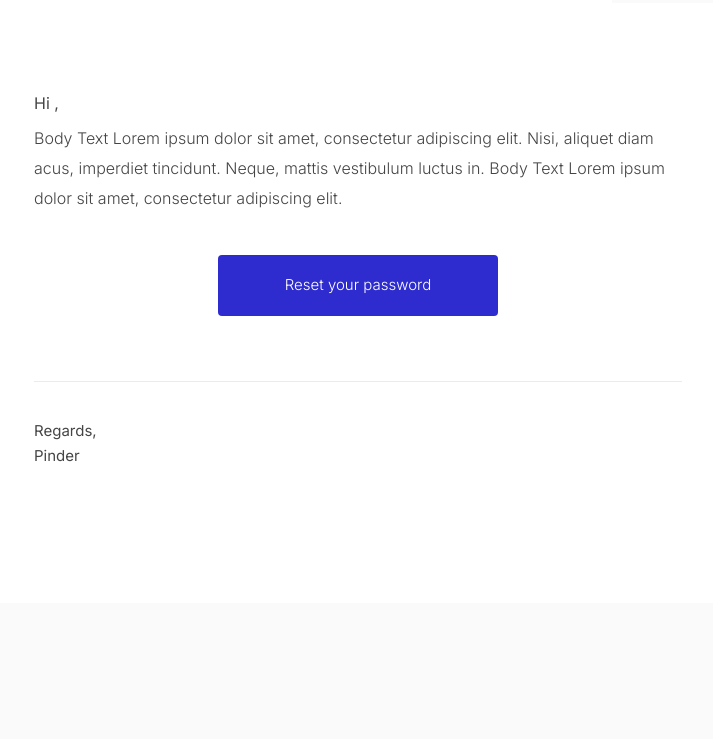
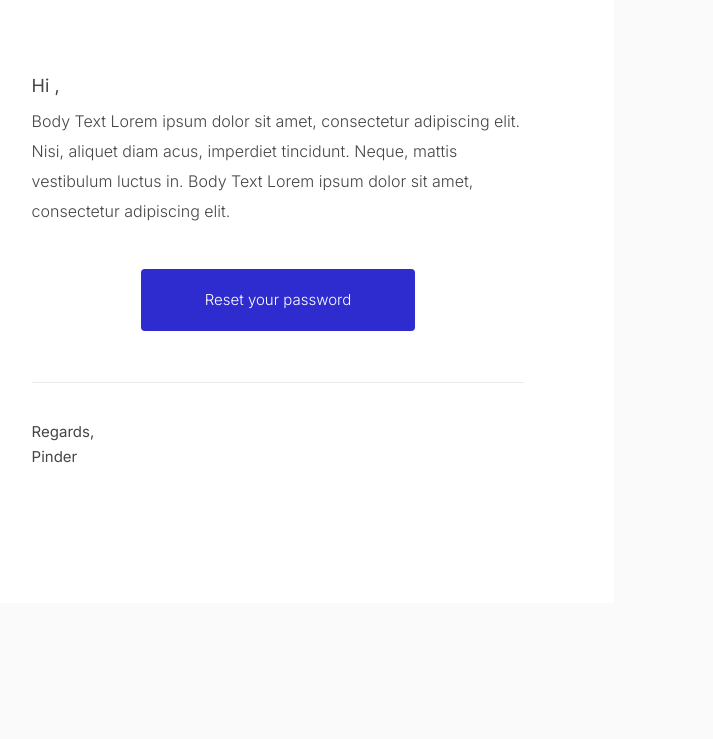
Before and after one commit to LuluNwenyi/Pinder, a Flask app: template templates/password_reset.html in a window 1280 px wide. Shown: the part 201-940 px from the top of the page, without its empty margins (362-1075 px from the left). After the commit the page ends 664 px from the top, so only its background shows below. Run offline with Flask 2, Linux system fonts and the light colour scheme; the template is opened without the code that fills it, so the values that code supplies are empty; parts of the project's set-up code (start-up, migrations or seed data) failed here and were passed over; some web fonts are replaced.

Commit message:
made confirmation.html and reset-password.html responsive. Also adjusted the spacing above footer for mobile devices.

```diff
--- a/templates/password_reset.html
+++ b/templates/password_reset.html
@@ -7,7 +7,7 @@
 			name="viewport"
 			content="width=device-width, initial-scale=1, maximum-scale=1"
 		/>
-    <link rel="stylesheet" href="../static/styles/main.css" type="text/css"/>
+		<link rel="stylesheet" href="../static/styles/main.css" type="text/css" />
 		<link
 			href="https://api.fontshare.com/css?f[]=switzer@500&display=swap"
 			rel="stylesheet"
@@ -19,129 +19,177 @@
 
 		<style>
 			* {
-        padding:0px;
-        margin:0px;
+				padding: 0px;
+				margin: 0px;
 				box-sizing: border-box;
 			}
 
-    img{
-        width:828px;
-        height:100px;
-        left:306px;
-
+			body {
+				background-color: #fafafa;
+				max-width: 100vw;
+				font-family: "Inter", sans-serif;
+				padding: 4.7em 1.5em;
 			}
 
-    body {
-        padding: 100px 306px 136px;
-        background-color:#FAFAFA;
+			.container {
+				background-color: #ffffff;
 			}
 
-    .confirmation-content{
-        width:828px;
-        height: 600px;
-        left:306px;
-        background-color:#FFFFFF;
-        padding: 90px;
+			img {
+				width: 100%;
+				height: 100px;
+				object-fit: cover;
 			}
 
-    .container{
-        background-color: #FFFFFF;
+			.confirmation-content {
+				width: 100%;
+				background-color: #ffffff;
+				padding: 2.25em 1.5em;
 			}
 
-    h1{
-        font-family: 'Switzer', sans-serif;
+			h3 {
+				font-family: "Switzer", sans-serif;
 				font-weight: 500;
-        font-size: 100px;
-        line-height: 132px;
+				font-size: 4.625rem;
+				line-height: 6.2rem;
+				text-align: center;
 				letter-spacing: -3%;
 				color: #121212;
 			}
 
-    p{
-        font-family: 'Inter', sans-serif;
+			p {
+				font-family: "Inter", sans-serif;
 			}
 
-    .body-content{
-        margin-top: 10px;
+			.career {
+				font-weight: 400;
+				font-size: 1rem;
+				letter-spacing: -3%;
+				color: #6a6a6a;
+			}
+
+			.score-career {
+				text-align: center;
+				margin-bottom: 3rem;
+			}
+
+			.name {
+				color: #464646;
+				font-size: 1.125rem;
+				line-height: 21px;
+				font-weight: 400;
+			}
+
+			.body-content {
+				margin-top: 0.625rem;
 				font-weight: 300;
-        font-size: 16px;
+				font-size: 1rem;
 				line-height: 30px;
 				letter-spacing: -3%;
 				color: #454545;
 			}
 
-    .career{
-        font-weight: 400;
-        font-size: 15px;
-        letter-spacing: -3%;
-        color: #6A6A6A;
-    }
-
-    .score-career{
-        text-align: center;
-        margin-bottom: 48px;
-    }
-
-    .name{
-        color: #464646;
-    }
-
-    button{
-        padding:15.5px 66.5px ;
-        background-color:#2E2CCF;
-        border:none;
+			button {
+				padding: 1rem 4rem;
+				background-color: #2e2ccf;
+				border: none;
 				border-radius: 4px;
-        margin-top: 48px;
-        text-align: center;
+				margin-top: 2.25rem;
+				display: flex;
+				justify-content: center;
+				align-items: center;
 				position: absolute;
 			}
 
-    button a{
-        color: #FFFFFF !important;
+			button a {
+				color: #ffffff !important;
 				text-decoration: none;
-        font-family: 'Inter', sans-serif;
+				font-family: "Inter", sans-serif;
 				font-weight: 300;
-        font-size: 15px;
+				font-size: 0.9375rem;
 				line-height: 30px;
 				letter-spacing: -3%;
 			}
 
-    .button-container{
-        margin-top:48px;
+			.button-container {
+				margin-top: 3.5rem;
 				display: flex;
 				justify-content: center;
 				align-items: center;
 			}
 
-    footer p{
-        font-family: 'Inter', sans-serif;
+			footer p {
+				font-family: "Inter", sans-serif;
 				font-weight: 400;
-        font-size: 15px;
+				font-size: 0.9375rem;
 				line-height: 25px;
 				letter-spacing: -3%;
 				color: #454545;
-        margin-top: 36px;
+				margin-top: 2.25rem;
 			}
 
-    footer{
-        border-top: 1px solid #EBEBEB;
-        margin-top: 120px;
+			footer {
+				border-top: 1px solid #ebebeb;
+				margin-top: 6.25rem;
 				display: flex;
 				justify-content: space-between;
 			}
 
-    footer img{
-        width: 40px;
-        height: 40px;
-        margin-top:36px;
+			@media only screen and (max-width: 422px) {
+				h3 {
+					font-size: 3rem;
 				}
 
+				.body-content {
+					font-size: 0.9rem;
+				}
+
+				.name {
+					font-size: 1rem;
+				}
+				footer {
+					margin-top: 4.25rem;
+				}
+			}
+
+			@media only screen and (min-width: 621px) {
+				body {
+					padding: 2.25rem 6rem;
+				}
+
+				.confirmation-content {
+					padding: 1.5rem 1rem;
+				}
+			}
+
+			@media only screen and (min-width: 880px) {
+				body {
+					padding: 4.25rem 10rem;
+				}
+
+				.confirmation-content {
+					padding: 2.5rem 3.6rem;
+				}
+			}
+
+			@media only screen and (min-width: 1280px) {
+				body {
+					padding: 6.25rem 19rem;
+				}
+
+				.confirmation-content {
+					padding: 4.5rem 5.6rem;
+				}
+			}
 		</style>
 	</head>
 	<body>
 		<div class="container">
 			<div class="logo">
-        <img src="https://res.cloudinary.com/lucloudinary/image/upload/v1647112476/header_ml5qgw.png" alt="Pinder Logo" />
+				<img
+					src="https://res.cloudinary.com/lucloudinary/image/upload/v1647112476/header_ml5qgw.png"
+					alt="Pinder Logo"
+				/>
 			</div>
 
 			<div class="confirmation-content">
@@ -161,12 +209,12 @@
 				</div>
 
 				<footer>
-          <p> Regards,
-            <br/>
+					<p>
+						Regards,
+						<br />
 						<span>Pinder</span>
 					</p>
 				</footer>
-
 			</div>
 		</div>
 	</body>
```
Also changed, not shown: templates/confirmation.html (+120 -71 lines), templates/result.html (+7 -1 lines). Lines whose indentation alone changed are shown as unchanged.
